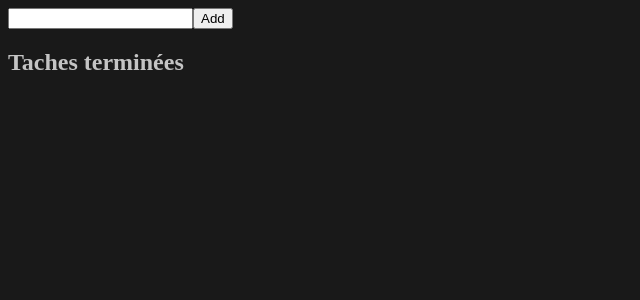
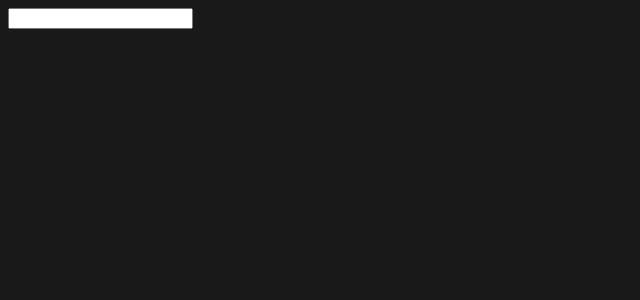
Before and after one commit to Alik64/Revision, a React (Create React App) app in the folder React/beginner-coding-interview/: page / in a window 1280 px wide. Shown: the top 300 px of the page, without its empty margins (0-640 px from the left). Built offline with nearby package versions, Linux system fonts and the light colour scheme.

Commit message:
React : create Todolist with using of LocalStorage

```diff
--- a/React/beginner-coding-interview/src/App.js
+++ b/React/beginner-coding-interview/src/App.js
@@ -4,6 +4,7 @@ import Counter from './Counter';
 import RandomUser from './RandomUser';
 import Todo from './Todo/Todo';
 import TodoApp from './Todo2/TodoApp';
+import TodoLocalStorage from './TodoLocalStorage/TodoLocalStorage';
 
 function App() {
   return (
@@ -11,7 +12,8 @@ function App() {
       {/* <Counter />
       <RandomUser /> */}
       {/* <Todo /> */}
-      <TodoApp />
+      {/* <TodoApp /> */}
+      <TodoLocalStorage />
     </div>
 
   );
--- /dev/null
+++ b/React/beginner-coding-interview/src/TodoLocalStorage/TodoLocalStorage.js
@@ -0,0 +1,57 @@
+
+import React, { useEffect, useState } from 'react'
+import { v4 as uuidv4 } from 'uuid';
+
+export default function TodoLocalStorage() {
+    const [text, setText] = useState("")
+    const [tasks, setTasks] = useState([])
+
+    const handleInputChange = (e) => {
+        setText(e.target.value)
+
+    }
+    const handleSubmit = (e) => {
+        e.preventDefault()
+        if (text) {
+            const newArr = [...tasks, { text, complete: false, id: uuidv4() }]
+            setTasks(newArr)
+            window.localStorage.setItem("tasks", JSON.stringify(newArr))
+            setText("")
+        }
+
+
+    }
+    // const toggleValidate = (id) => {
+    //     for (let i = 0; i < tasks.length; i++) {
+    //         if (tasks[i].id === id) {
+    //             tasks[i].complete = !tasks[i].complete
+    //         }
+    //     }
+    //     setTasks([...tasks])
+    // }
+    const handleRemoveTask = (id) => {
+        const filteredArr = tasks.filter(obj => obj.id != id)
+        setTasks(filteredArr)
+        window.localStorage.setItem("tasks", filteredArr);
+    }
+    console.log(tasks)
+    useEffect(() => {
+        const storagedTasks = window.localStorage.getItem('tasks') ? JSON.parse(window.localStorage.getItem('tasks')) : [];
+        setTasks(storagedTasks)
+
+    }, [])
+    return (
+        <>
+            <form onSubmit={handleSubmit}>
+                <input type="text" value={text} onChange={handleInputChange} />
+            </form>
+
+            <ol>
+                {tasks.filter(objet => objet.complete === false)
+                    .map(({ text, id }) => <li onClick={() => handleRemoveTask(id)} key={uuidv4()}>{text}</li>)}
+            </ol>
+
+
+        </>
+    )
+}
```
